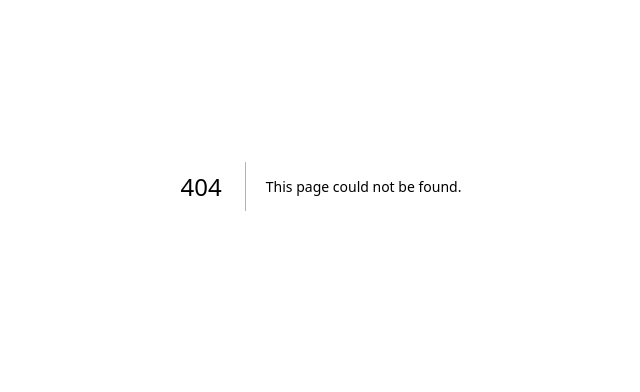
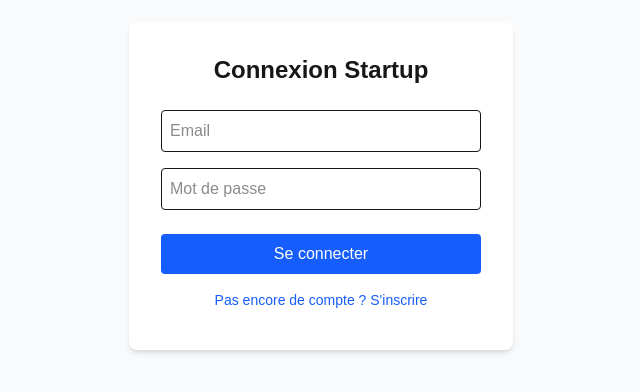
Before and after one commit to AmauryCelarier/prototype-innovation-responsable-inr, a Next.js app: page /login in a window 1280 px wide. Before the commit this address had no page. Shown: the part 214-606 px from the top of the page, without its empty margins (319-959 px from the left). Built offline with nearby package versions, Linux system fonts and the light colour scheme; no server answers.

Commit message:
Initialisation

```diff
--- a/package.json
+++ b/package.json
@@ -9,6 +9,9 @@
     "lint": "eslint"
   },
   "dependencies": {
+    "@supabase/auth-helpers-nextjs": "^0.15.0",
+    "@supabase/ssr": "^0.8.0",
+    "@supabase/supabase-js": "^2.89.0",
     "next": "16.1.1",
     "react": "19.2.3",
     "react-dom": "19.2.3"
--- /dev/null
+++ b/src/app/(auth)/login/page.tsx
@@ -0,0 +1,51 @@
+'use client';
+
+import { supabase } from '@/lib/supabase';
+import { useState } from 'react';
+
+export default function LoginPage() {
+  const [email, setEmail] = useState('');
+  const [password, setPassword] = useState('');
+
+  const handleSignUp = async () => {
+    const { error } = await supabase.auth.signUp({
+      email,
+      password,
+      options: { emailRedirectTo: `${location.origin}/auth/callback` },
+    });
+    if (error) alert(error.message);
+    else alert('Vérifie tes emails pour confirmer ton inscription !');
+  };
+
+  const handleLogin = async () => {
+    const { error } = await supabase.auth.signInWithPassword({ email, password });
+    if (error) alert(error.message);
+    else alert('Connecté !');
+  };
+
+  return (
+    <div className="flex flex-col items-center justify-center min-h-screen bg-gray-50">
+      <div className="p-8 bg-white shadow-md rounded-lg w-96">
+        <h1 className="text-2xl font-bold mb-6 text-center">Connexion Startup</h1>
+        <input
+          type="email"
+          placeholder="Email"
+          className="w-full p-2 border mb-4 rounded"
+          onChange={(e) => setEmail(e.target.value)}
+        />
+        <input
+          type="password"
+          placeholder="Mot de passe"
+          className="w-full p-2 border mb-6 rounded"
+          onChange={(e) => setPassword(e.target.value)}
+        />
+        <button onClick={handleLogin} className="w-full bg-blue-600 text-white p-2 rounded mb-2 hover:bg-blue-700">
+          Se connecter
+        </button>
+        <button onClick={handleSignUp} className="w-full text-blue-600 p-2 text-sm">
+          Pas encore de compte ? S'inscrire
+        </button>
+      </div>
+    </div>
+  );
+}
--- /dev/null
+++ b/src/lib/supabase.ts
@@ -0,0 +1,6 @@
+import { createBrowserClient } from '@supabase/ssr'
+
+export const supabase = createBrowserClient(
+  process.env.NEXT_PUBLIC_SUPABASE_URL!,
+  process.env.NEXT_PUBLIC_SUPABASE_ANON_KEY!
+)
```
Also changed, not shown: src/app/(auth)/signup/page.tsx (added), src/app/dashboard/page.tsx (renamed from src/app/page.tsx), src/lib/utils/scoring.ts (added), 1 other file (tests, documents, lock files or other folders).
